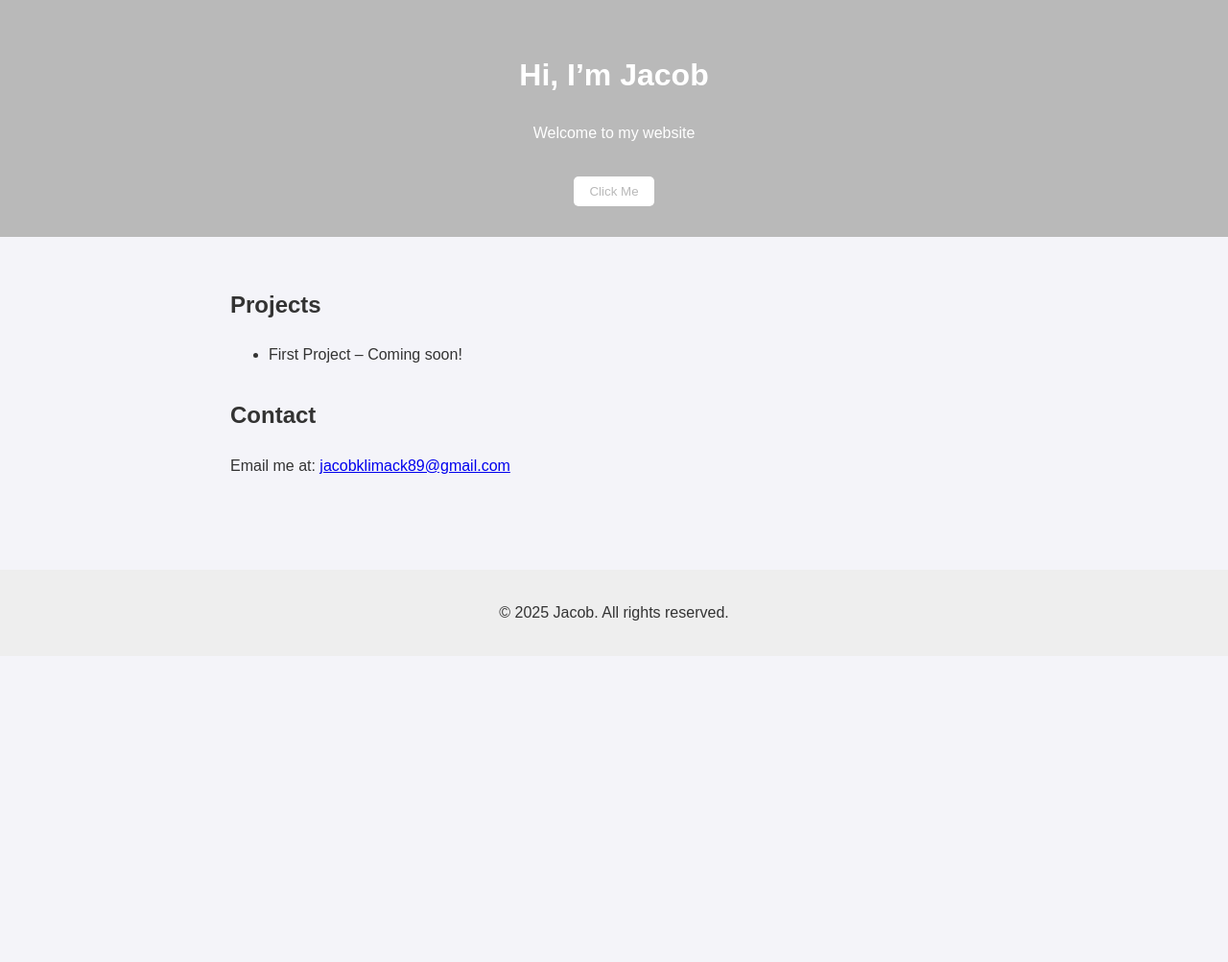
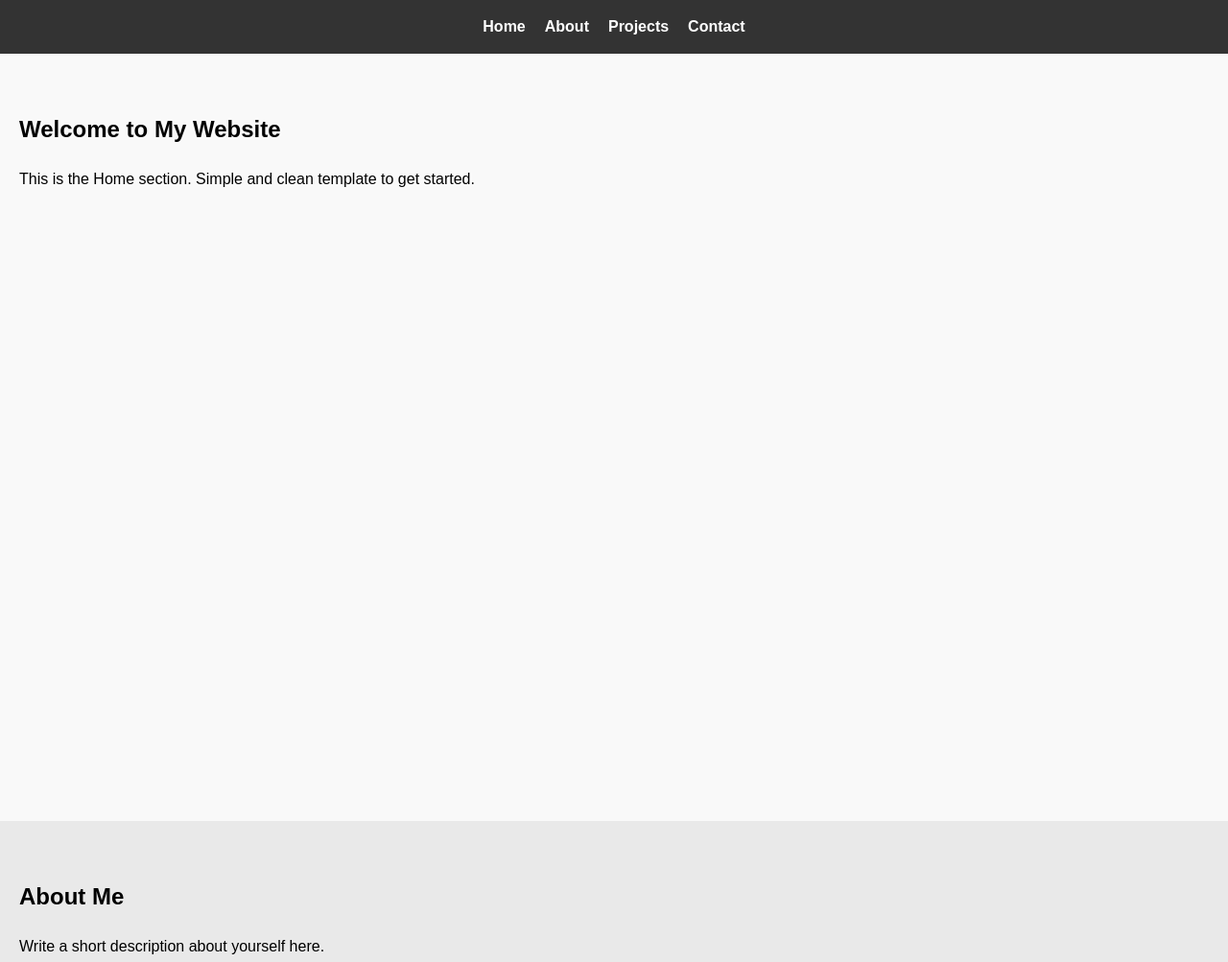
Before and after one commit to jacobkli/jacobkli.github.io, a plain HTML site: page home.html in a window 1280 px wide. Shown: the top 1003 px of the page at 96% size. Before the commit the page ends 800 px from the top, so only its background shows below. Drawn offline with Linux system fonts and the light colour scheme.

Commit message:
changed layout

```diff
--- a/home.html
+++ b/home.html
@@ -1,36 +1,102 @@
 <!DOCTYPE html>
 <html lang="en">
 <head>
-  <meta charset="UTF-8" />
-  <meta name="viewport" content="width=device-width, initial-scale=1.0" />
-  <title>My Website</title>
-  <link rel="stylesheet" href="style.css" />
+  <meta charset="UTF-8">
+  <meta name="viewport" content="width=device-width, initial-scale=1.0">
+  <title>My First Website</title>
+  <style>
+    /* Reset */
+    * {
+      margin: 0;
+      padding: 0;
+      box-sizing: border-box;
+    }
+
+    body {
+      font-family: Arial, sans-serif;
+      line-height: 1.6;
+    }
+
+    header {
+      background: #333;
+      color: #fff;
+      padding: 15px 20px;
+      position: sticky;
+      top: 0;
+    }
+
+    header nav {
+      display: flex;
+      justify-content: center;
+      gap: 20px;
+    }
+
+    header nav a {
+      color: #fff;
+      text-decoration: none;
+      font-weight: bold;
+    }
+
+    header nav a:hover {
+      color: #f4b400;
+    }
+
+    section {
+      padding: 60px 20px;
+      min-height: 100vh;
+    }
+
+    #home { background: #f9f9f9; }
+    #about { background: #e9e9e9; }
+    #projects { background: #d9d9d9; }
+    #contact { background: #c9c9c9; }
+
+    h1, h2 {
+      margin-bottom: 20px;
+    }
+
+    footer {
+      background: #333;
+      color: #fff;
+      text-align: center;
+      padding: 20px;
+    }
+  </style>
 </head>
 <body>
+
   <header>
-    <h1>Hi, I’m Jacob</h1>
-    <p>Welcome to my website</p>
-    <button id="changeTextBtn">Click Me</button>
+    <nav>
+      <a href="#home">Home</a>
+      <a href="#about">About</a>
+      <a href="#projects">Projects</a>
+      <a href="#contact">Contact</a>
+    </nav>
   </header>
 
-  <main>
-    <section id="projects">
-      <h2>Projects</h2>
-      <ul>
-        <li>First Project – Coming soon!</li>
-      </ul>
-    </section>
+  <section id="home">
+    <h1>Welcome to My Website</h1>
+    <p>This is the Home section. Simple and clean template to get started.</p>
+  </section>
 
-    <section id="contact">
-      <h2>Contact</h2>
-      <p>Email me at: <a href="mailto:jacobklimack89@gmail.com">jacobklimack89@gmail.com</a></p>
-    </section>
-  </main>
+  <section id="about">
+    <h2>About Me</h2>
+    <p>Write a short description about yourself here.</p>
+  </section>
+
+  <section id="projects">
+    <h2>My Projects</h2>
+    <p>Showcase your projects here with links or descriptions.</p>
+  </section>
+
+  <section id="contact">
+    <h2>Contact</h2>
+    <p>You can put your email, social links, or a simple contact form here.</p>
+  </section>
 
   <footer>
-    <p>© 2025 Jacob. All rights reserved.</p>
+    <p>© 2025 My First Website</p>
   </footer>
 
-  <script src="script.js"></script>
 </body>
 </html>
```
